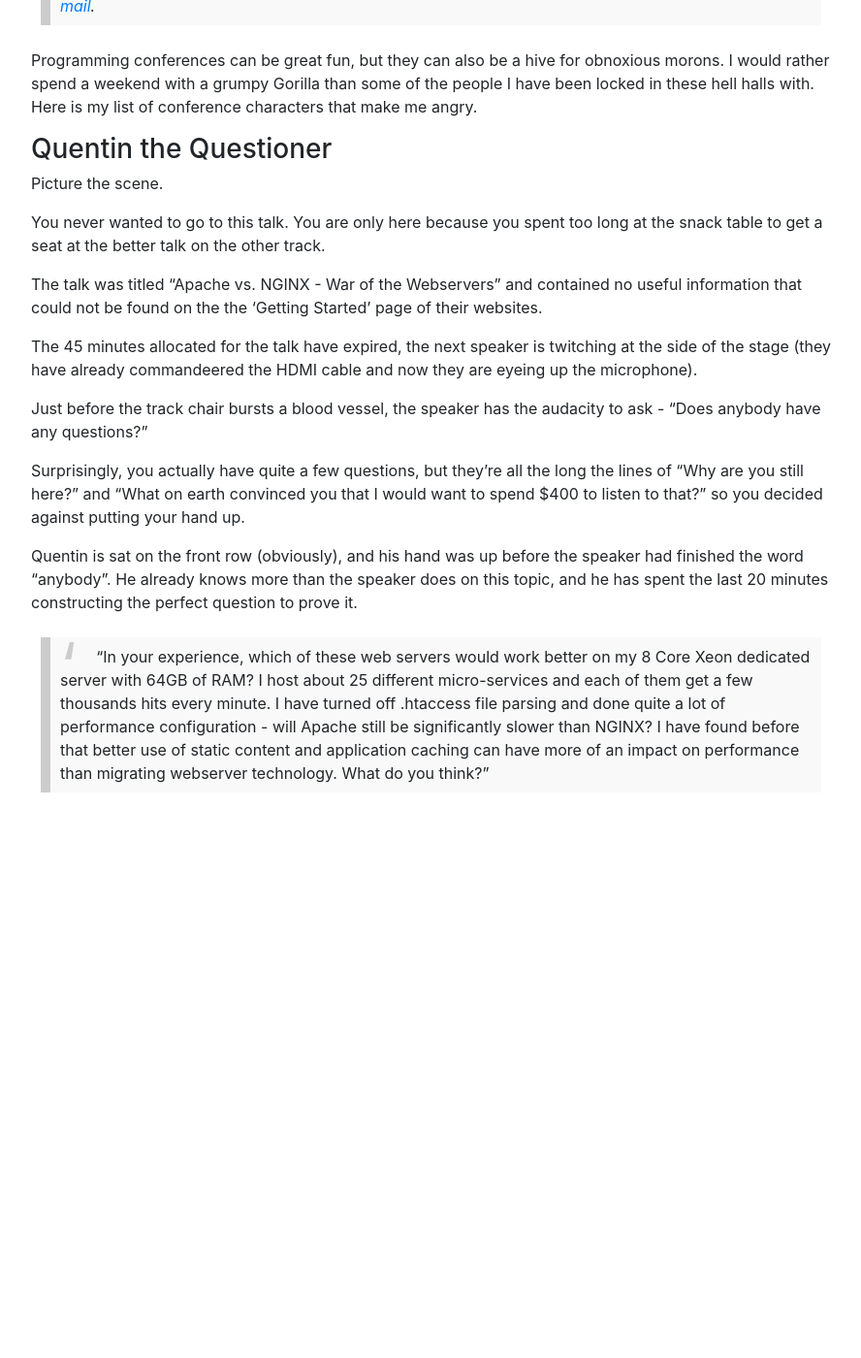
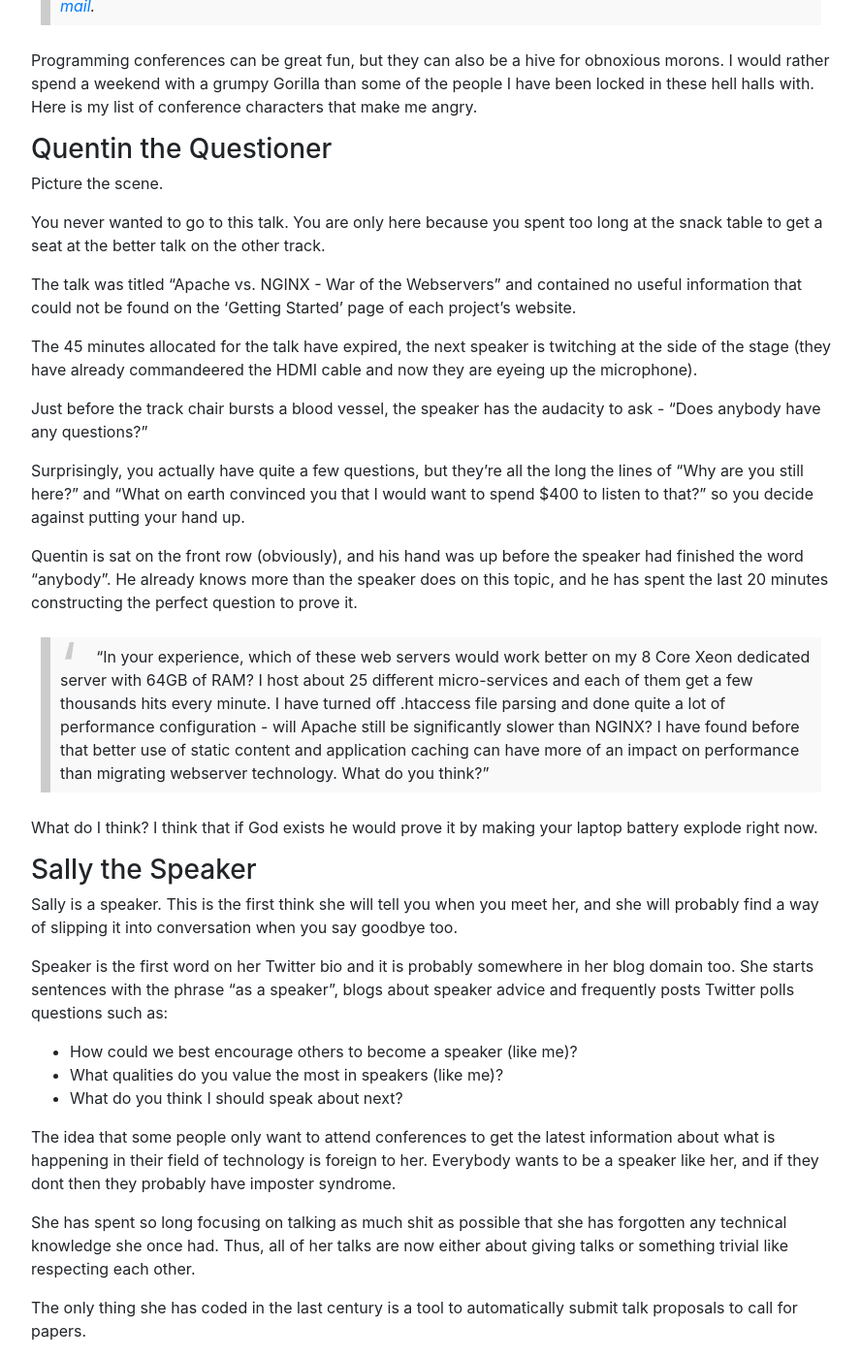
Before and after one commit to VeryAngryProgrammer/veryangryprogrammer.github.io, a Jekyll site: the page built from _posts/2017-09-23-1-conferences.md, in a window 1280 px wide and 1400 px high, scrolled down 236 px. Shown: the whole window at 97% size, without its empty margins (338-1226 px from the left). Built offline with Jekyll 4.4.1, drawn with Linux system fonts in a browser that asks for light colours; our own code applies the rules of GitHub Pages for plain Markdown files; before the commit the page ends 1077 px from its top, so only the background shows below that.

Commit message:
Update 2017-09-23-1-conferences.md

```diff
--- a/_posts/2017-09-23-1-conferences.md
+++ b/_posts/2017-09-23-1-conferences.md
@@ -14,14 +14,32 @@ Picture the scene.
 
 You never wanted to go to this talk. You are only here because you spent too long at the snack table to get a seat at the better talk on the other track.
 
-The talk was titled "Apache vs. NGINX - War of the Webservers" and contained no useful information that could not be found on the the 'Getting Started' page of their websites.
+The talk was titled "Apache vs. NGINX - War of the Webservers" and contained no useful information that could not be found on the 'Getting Started' page of each project's website.
 
 The 45 minutes allocated for the talk have expired, the next speaker is twitching at the side of the stage (they have already commandeered the HDMI cable and now they are eyeing up the microphone).
 
 Just before the track chair bursts a blood vessel, the speaker has the audacity to ask - "Does anybody have any questions?"
 
-Surprisingly, you actually have quite a few questions, but they're all the long the lines of "Why are you still here?" and "What on earth convinced you that I would want to spend $400 to listen to that?" so you decided against putting your hand up.
+Surprisingly, you actually have quite a few questions, but they're all the long the lines of "Why are you still here?" and "What on earth convinced you that I would want to spend $400 to listen to that?" so you decide against putting your hand up.
 
 Quentin is sat on the front row (obviously), and his hand was up before the speaker had finished the word "anybody". He already knows more than the speaker does on this topic, and he has spent the last 20 minutes constructing the perfect question to prove it.
 
 > "In your experience, which of these web servers would work better on my 8 Core Xeon dedicated server with 64GB of RAM? I host about 25 different micro-services and each of them get a few thousands hits every minute. I have turned off .htaccess file parsing and done quite a lot of performance configuration - will Apache still be significantly slower than NGINX? I have found before that better use of static content and application caching can have more of an impact on performance than migrating webserver technology. What do you think?"
+
+What do I think? I think that if God exists he would prove it by making your laptop battery explode right now.
+
+### Sally the Speaker
+
+Sally is a speaker. This is the first think she will tell you when you meet her, and she will probably find a way of slipping it into conversation when you say goodbye too.
+
+Speaker is the first word on her Twitter bio and it is probably somewhere in her blog domain too. She starts sentences with the phrase "as a speaker", blogs about speaker advice and frequently posts Twitter polls questions such as:
+
+- How could we best encourage others to become a speaker (like me)?
+- What qualities do you value the most in speakers (like me)?
+- What do you think I should speak about next?
+
+The idea that some people only want to attend conferences to get the latest information about what is happening in their field of technology is foreign to her. Everybody wants to be a speaker like her, and if they dont then they probably have imposter syndrome.
+
+She has spent so long focusing on talking as much shit as possible that she has forgotten any technical knowledge she once had. Thus, all of her talks are now either about giving talks or something trivial like respecting each other.
+
+The only thing she has coded in the last century is a tool to automatically submit talk proposals to call for papers.
```
